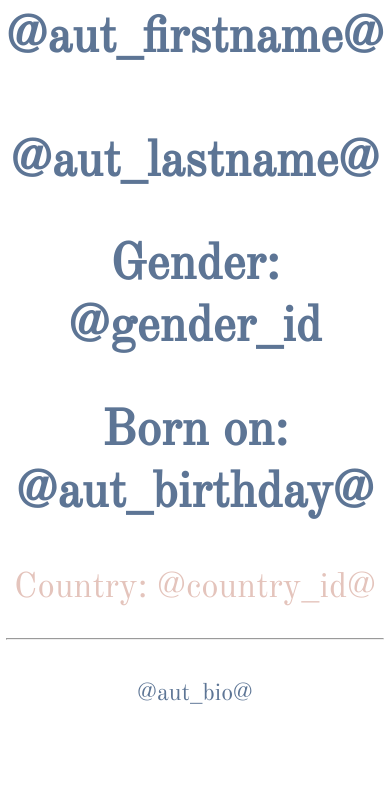
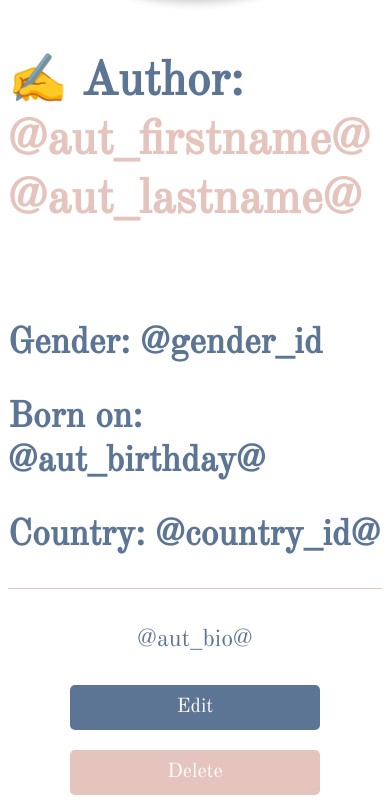
Before and after one commit to naimelh/Wurms, a PHP site: page /templates/detailpage.html in a window 390 px wide. Shown: the part 293-1103 px from the top of the page. Before the commit the page ends 997 px from the top, so only its background shows below. Run offline with PHP 8.4, Linux system fonts and the light colour scheme.

Commit message:
layout v2

```diff
--- a/styles/detailpage.css
+++ b/styles/detailpage.css
@@ -1,5 +1,5 @@
 @use "reset";
-main * {
+* {
   -webkit-box-sizing: border-box;
   box-sizing: border-box;
   font-family: "Old Standard TT", serif;
@@ -7,7 +7,7 @@ main * {
   color: #5d7595;
 }
 
-main .aContainer {
+.aContainer {
   display: -webkit-box;
   display: -ms-flexbox;
   display: flex;
@@ -15,9 +15,6 @@ main .aContainer {
   -webkit-box-direction: normal;
   -ms-flex-direction: column;
   flex-direction: column;
-  -webkit-box-pack: center;
-      -ms-flex-pack: center;
-          justify-content: center;
   -webkit-box-align: center;
   -ms-flex-align: center;
   align-items: center;
@@ -27,13 +24,14 @@ main .aContainer {
   padding: 2%;
 }
 
-main .aContainer:hover {
+.aContainer:hover {
   -webkit-box-shadow: 0 8px 16px 0 rgba(0, 0, 0, 0.2);
   box-shadow: 0 8px 16px 0 rgba(0, 0, 0, 0.2);
 }
 
-main img {
-  width: 50%;
+img {
+  width: 500px;
+  height: auto;
   -webkit-transition: 0.5s all ease-in-out;
   transition: 0.5s all ease-in-out;
   overflow: hidden;
@@ -42,56 +40,105 @@ main img {
   box-shadow: 0 4px 8px 0 rgba(0, 0, 0, 0.2);
   border-radius: 50%;
   margin-top: 1%;
+  -o-object-fit: cover;
+  object-fit: cover;
 }
 
-main img:hover {
+img:hover {
   -webkit-transform: scale(1.3);
   transform: scale(1.3);
 }
 
-main .bio {
-  padding-top: 4%;
+title {
+  font-weight: 400;
+  font-size: 35px;
   text-align: center;
-  margin-bottom: 1%;
-  font-size: 24px;
 }
 
-main .bio .title {
-  font-size: 50px;
-}
-
-main .bio .author {
+title__aut {
   font-weight: 700;
-}
-
-main .bio .country {
-  font-weight: 400;
-  font-size: 35px;
+  font-size: 60px;
   color: #e4c4bc;
 }
 
-main .bio a:link {
+.bio {
+  margin-bottom: 1%;
+  font-size: 24px;
+  text-align: justify;
+  text-justify: inter-word;
+}
+
+.bio a:link {
   color: #e4c4bc;
   text-decoration: none;
   cursor: auto;
 }
 
-@media only screen and (max-width: 950px) {
-  /* For tablets: */
+.button {
+  display: -webkit-box;
+  display: -ms-flexbox;
+  display: flex;
+  gap: 10%;
+  margin: 3%;
+}
+
+.button .delete {
+  -ms-flex-item-align: center;
+  -ms-grid-row-align: center;
+  align-self: center;
+  font-size: 20px;
+  padding: 10px;
+  width: 250px;
+  background-color: #e4c4bc;
+  color: white;
+  outline: none;
+  border: none;
+  border-radius: 5px;
+  margin-top: 20px;
+}
+
+.button .edit {
+  -ms-flex-item-align: center;
+  -ms-grid-row-align: center;
+  align-self: center;
+  font-size: 20px;
+  padding: 10px;
+  width: 250px;
+  background-color: #5d7595;
+  color: white;
+  outline: none;
+  border: none;
+  border-radius: 5px;
+  margin-top: 20px;
+}
+
+span {
+  color: #e4c4bc;
+}
+
+hr {
+  height: 1px;
+  border-width: 0;
+  background-color: #e4c4bc;
+}
+
+@media screen and (max-width: 950px) {
   .aContainer {
     width: 80%;
     padding: 0;
   }
 }
 
-@media only screen and (max-width: 450px) {
-  /* For mobile phones: */
-  img,
+@media screen and (max-width: 450px) {
   .aContainer {
     width: 100%;
   }
   .title {
-    font-size: 16px;
+    font-size: 24px;
+  }
+  .button {
+    display: block;
+    margin: 0.4em auto;
   }
 }
 /*# sourceMappingURL=detailpage.css.map */
--- a/templates/detailpage.html
+++ b/templates/detailpage.html
@@ -5,7 +5,7 @@
     <meta http-equiv="X-UA-Compatible" content="IE=edge" />
     <meta name="viewport" content="width=device-width, initial-scale=1.0" />
     <title>Author</title>
-    <link rel="stylesheet" href="styles/detailpage.css" />
+    <link rel="stylesheet" href="/styles/detailpage.css" />
     <link rel="preconnect" href="https://fonts.googleapis.com" />
     <link rel="preconnect" href="https://fonts.gstatic.com" crossorigin />
     <link
@@ -17,17 +17,29 @@
   <body>
     <main>
       <div class="aContainer">
-        <img src="https://picsum.photos/500/300" alt="aut_img" />
-        <div class="bio">
-          <h1 class="author title">
-            <span> ✍ </span>&nbsp Author name: @aut_firstname@ &nbsp
-            @aut_lastname@
+        <img src="../img/author/@aut_img@" alt="aut_img" alt="aut_img" />
+        <br />
+        <div class="title">
+          <h1 class="title__aut">
+            <span> ✍ </span> Author:
+            <span> @aut_firstname@ @aut_lastname@</span>
           </h1>
-          <h2 class="gen title">Gender: @gender_id</h2>
-          <h2 class="bd title">Born on: @aut_birthday@</h2>
-          <h2 class="country title">Country: @country_id@</h2>
+          <br />
+          <h2 class="title__gen">Gender: @gender_id</h2>
+          <h2 class="title__bor">Born on: @aut_birthday@</h2>
+          <h2 class="title__cou">Country: @country_id@</h2>
           <hr />
-          <p class="bio">@aut_bio@</p>
+        </div>
+
+        <p class="bio">@aut_bio@</p>
+
+        <div class="button">
+          <form method="get" action="edit.php">
+            <input type="submit" name="edit" value="Edit" class="edit" />
+          </form>
+          <form method="post" action="delete.php">
+            <input type="submit" name="delete" value="Delete" class="delete" />
+          </form>
         </div>
       </div>
     </main>
```
Also changed, not shown: styles/_detailpage.scss (+60 -17 lines), 1 other file. Lines whose indentation alone changed are shown as unchanged.
